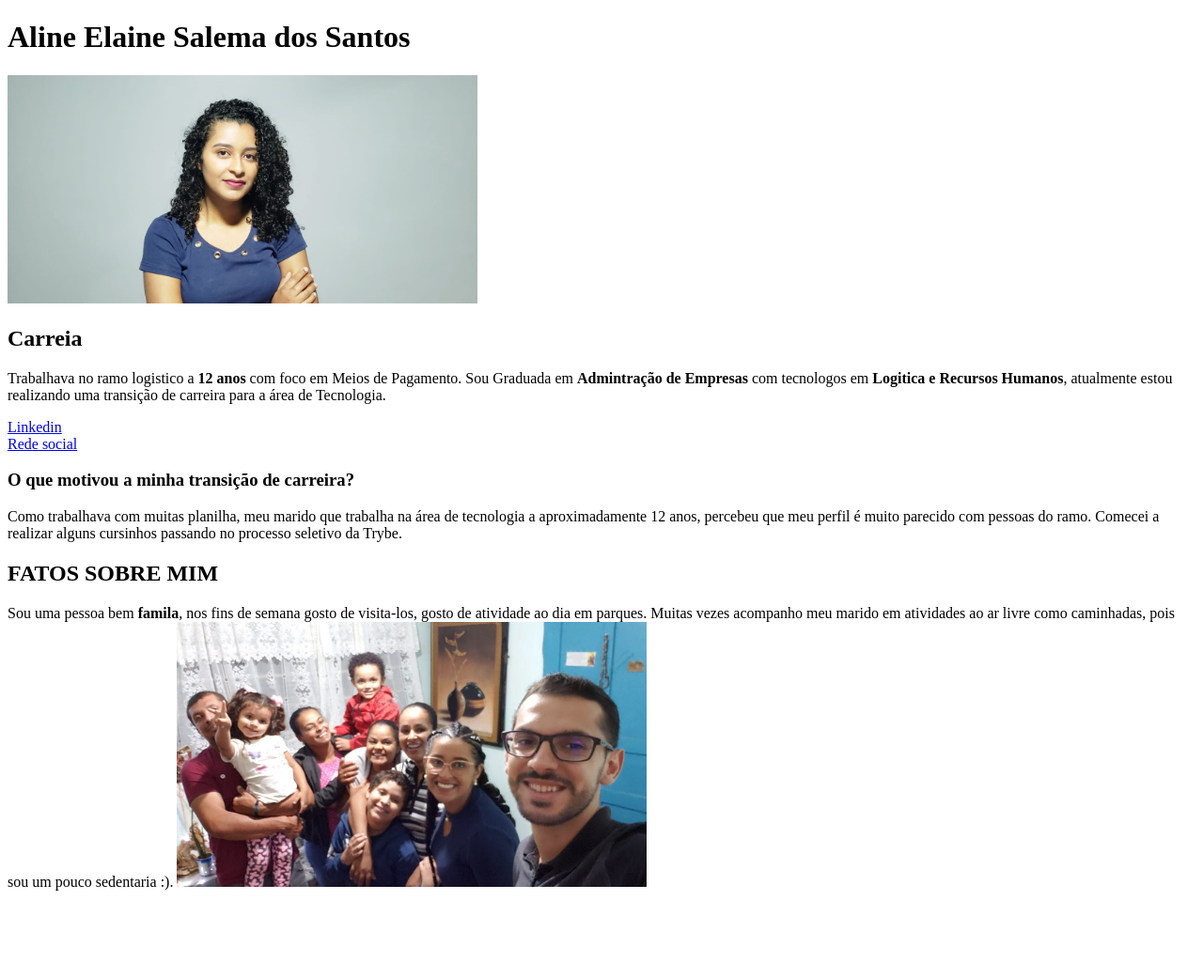
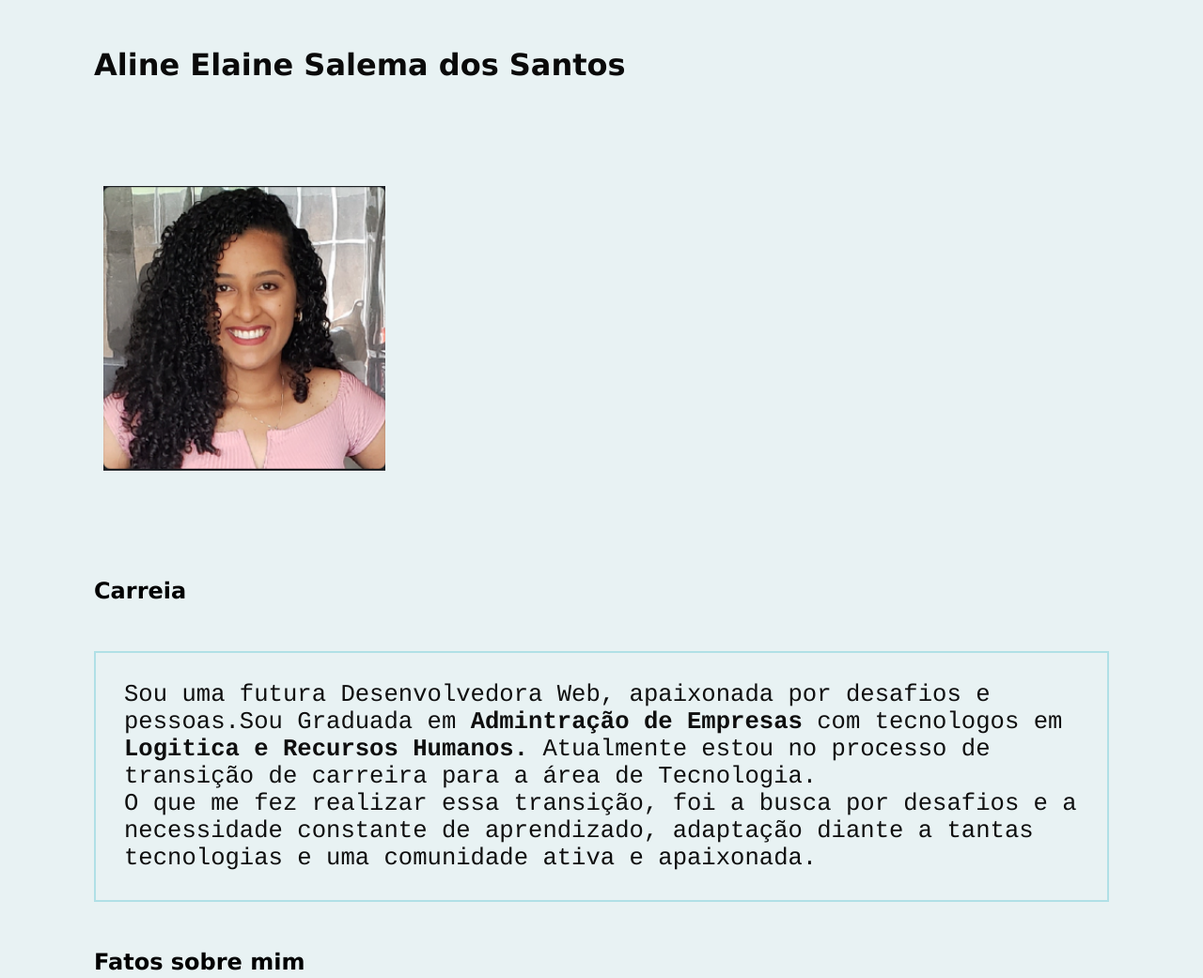
Before and after one commit to ASALEMA/asalema.github.io, a website: page index.html in a window 1280 px wide. Shown: the top 1041 px of the page at 94% size. Before the commit the page ends 964 px from the top, so only its background shows below. Drawn offline with Linux system fonts and the light colour scheme.

Commit message:
Atualização Portifolio

```diff
--- a/index.html
+++ b/index.html
@@ -1,27 +1,48 @@
 <!DOCTYPE html>
 <html lang="pt-br">
-    <head>
-        <meta charset="UTF-8">
-        <title>Sobre Aline</title>
-    </head>
+
+<head>
+    <meta charset="UTF-8">
+    <meta name="viewport" content="width=device-width, initial-scale=1">
+    <title>Sobre Aline</title>
+    <link rel="stylesheet" href="styles.css">
+</head>
+
 <body>
     <h1>Aline Elaine Salema dos Santos</h1>
 </body>
-<img src="WhatsApp Image 2021-10-27 at 14.22.56.jpeg" alt="Foto Aline" width="500px">
+<img src="foto-perfil.jpg" alt="Foto Aline" width="500px">
+
 <body>
+
     <h2>Carreia</h2>
-    <p> Trabalhava no ramo logistico a <strong> 12 anos </strong> com foco em Meios de Pagamento. Sou Graduada em <strong>Admintração de Empresas</strong> com tecnologos em <strong> Logitica e Recursos Humanos</strong>, atualmente estou realizando uma transição de carreira para a área de Tecnologia.</p>
-    <a href="https://www.linkedin.com/in/aline-salema-bb7439ba"
-    target="">Linkedin</a><br>
-    <a href="https://www.instagram.com/aline.salema.9/"
-    target="">Rede social</a>
-    <h3>O que motivou a minha transição de carreira?</h3>
-  <p> Como trabalhava com muitas planilha, meu marido que trabalha na área de tecnologia a aproximadamente 12 anos, percebeu que meu perfil é muito parecido com pessoas do ramo. Comecei a realizar alguns cursinhos passando no processo seletivo da Trybe.</p>
-    <h2>FATOS SOBRE MIM</h2>
-    <p>Sou uma pessoa bem <strong>famila</strong>, nos fins de semana gosto de visita-los, gosto de atividade ao dia em parques. Muitas vezes acompanho meu marido em atividades ao ar livre como caminhadas, pois sou um pouco sedentaria :).
-    <img src="WhatsApp Image 2021-10-28 at 19.54.11.jpeg" alt="Foto Famila" width="500px">
+    <p> Sou uma futura Desenvolvedora Web, apaixonada por desafios e pessoas.Sou Graduada em
+        <strong>Admintração de Empresas</strong> com tecnologos em <strong> Logitica e Recursos Humanos.</strong>
+        Atualmente estou no processo de transição de carreira para a área de Tecnologia.<br />
+        O que me fez realizar essa transição, foi a busca por desafios e a necessidade constante de aprendizado,
+        adaptação diante a tantas tecnologias e uma comunidade ativa e apaixonada.
+    </p>
 
-   </body>
+
+    <h2>Fatos sobre mim</h2>
+
+    <p>Sou uma pessoa bem <strong>famila</strong>, nos fins de semana gosto de visita-los, gosto de atividade ao dia e
+        em
+        parques.
+        <img src="WhatsApp Image 2021-10-28 at 19.54.11.jpeg" alt="Foto Famila"/>
+    </p>
+
+    <h2>Contato</h2>
+
+    <p>
+        <a href="https://www.linkedin.com/in/aline-salema-bb7439ba" target="">Linkedin</a>I
+        Email: alineelainesalema@gmail.com
+    </p>
+
+
+</body>
 
 
 </html>
+
+https://startbootstrap.com/theme/resume
--- /dev/null
+++ b/package.json
@@ -0,0 +1,5 @@
+{
+  "dependencies": {
+    "bootstrap": "^5.2.0-beta1"
+  }
+}
--- /dev/null
+++ b/styles.css
@@ -0,0 +1,49 @@
+body {
+    background-color: rgb(232, 242, 243);
+    margin: 50px;
+}
+
+h1 {
+    color: rgb(10, 10, 10);
+    font-family: verdana;
+    font-size: 200%;
+    margin: 50px;
+}
+
+h2 {
+    font-family: verdana;
+    font-size: 150%;
+    margin: 50px;
+}
+
+h3 {
+    font-family: courier;
+    font-size: 160%;
+    margin: 30px;
+    padding: 20px;
+}
+
+
+p {
+    color: rgb(15, 15, 15);
+    font-family: courier;
+    font-size: 160%;
+    padding: 30px;
+    border: 2px solid powderblue;
+    margin: 50px;
+
+
+}
+
+img {
+    width: 300px;
+    margin: 60px;
+}
+
+a {
+    font-family: courier;
+    font-size: 100%;
+    margin: 30px;
+    padding: 30px;
+
+}
```
Also changed, not shown: WhatsApp Image 2021-10-27 at 14.22.56.jpeg (deleted), foto-perfil.jpg (added), 1 other file.
